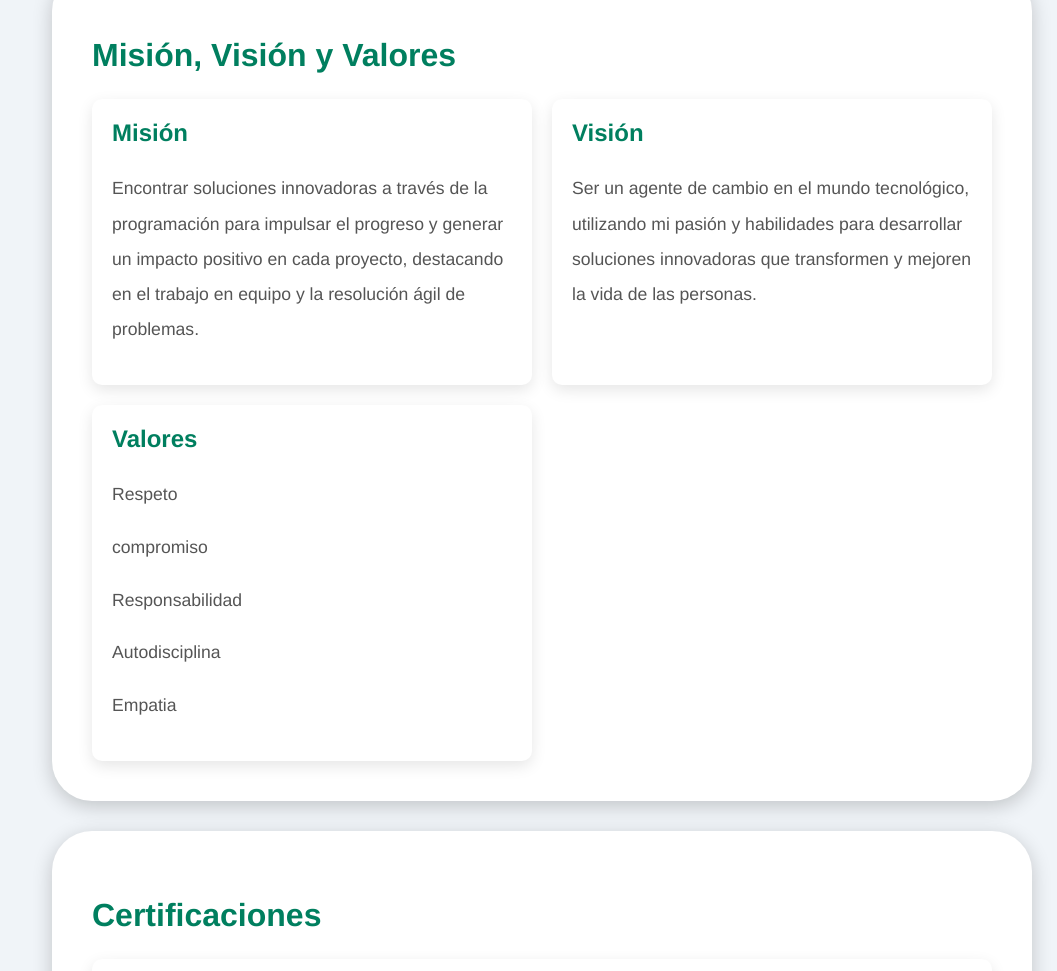
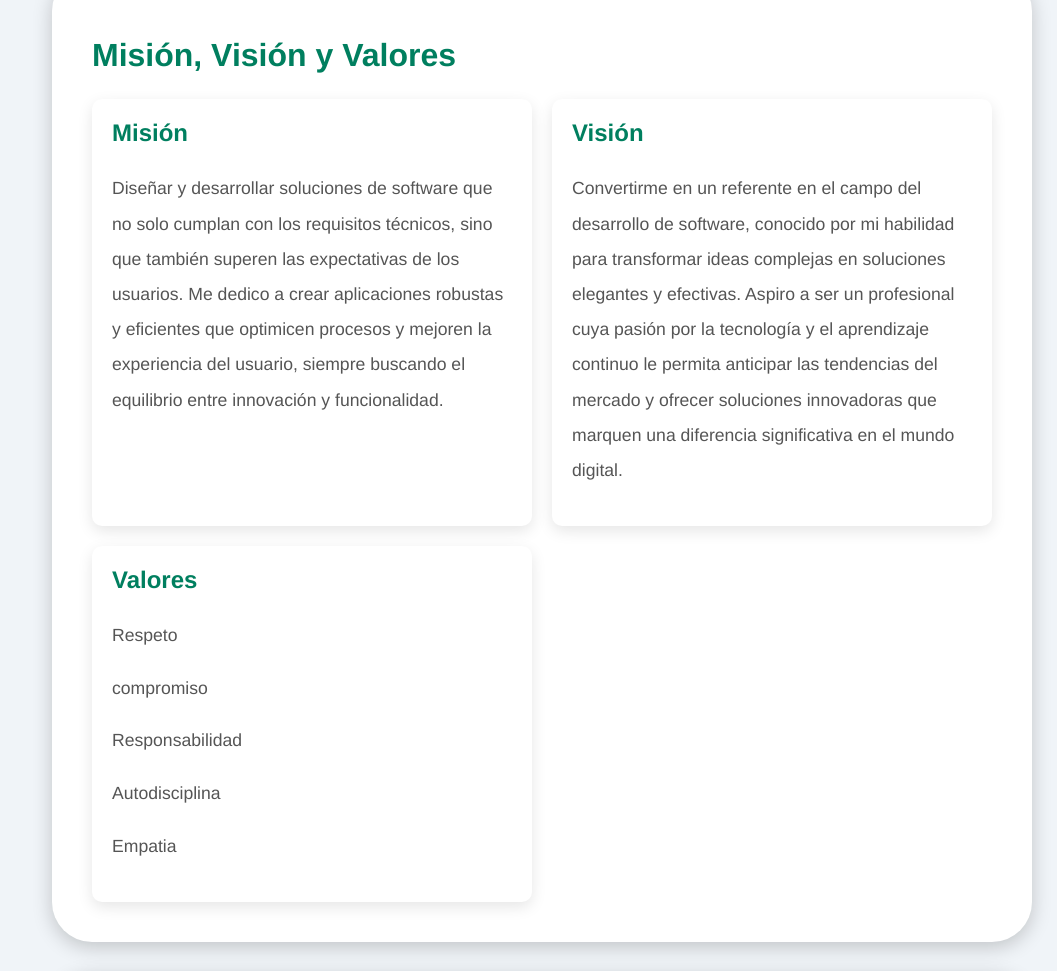
Before and after one commit to Apedraza27/Portafolio, a plain HTML site: page index.html in a window 1280 px wide. Shown: the part 1162-2133 px from the top of the page, without its empty margins (223-1280 px from the left). Drawn offline with Linux system fonts and the light colour scheme.

Commit message:
feat: :rocket: Portafolio

```diff
--- a/index.html
+++ b/index.html
@@ -59,15 +59,19 @@
             <div class="mv-card">
                 <h3 class="es">Misión</h3>
                 <p class="es">
-                    Encontrar soluciones innovadoras a través de la programación para impulsar el progreso y
-                    generar un impacto positivo en cada proyecto, destacando en el trabajo en equipo y la resolución ágil de problemas.
+                    Diseñar y desarrollar soluciones de software que no solo cumplan con los requisitos técnicos,
+                    sino que también superen las expectativas de los usuarios.
+                    Me dedico a crear aplicaciones robustas y eficientes que optimicen procesos y mejoren la experiencia del usuario,
+                    siempre buscando el equilibrio entre innovación y funcionalidad.
                 </p>
             </div>
             <div class="mv-card">
                 <h3 class="es">Visión</h3>
                 <p class="es">
-                    Ser un agente de cambio en el mundo tecnológico, utilizando mi pasión y
-                    habilidades para desarrollar soluciones innovadoras que transformen y mejoren la vida de las personas.
+                    Convertirme en un referente en el campo del desarrollo de software, conocido por mi habilidad para transformar
+                    ideas complejas en soluciones elegantes y efectivas. Aspiro a ser un profesional cuya pasión por la tecnología y
+                    el aprendizaje continuo le permita anticipar las tendencias del mercado y ofrecer soluciones
+                     innovadoras que marquen una diferencia significativa en el mundo digital.
                 </p>
             </div>
             <div class="mv-card">
```
